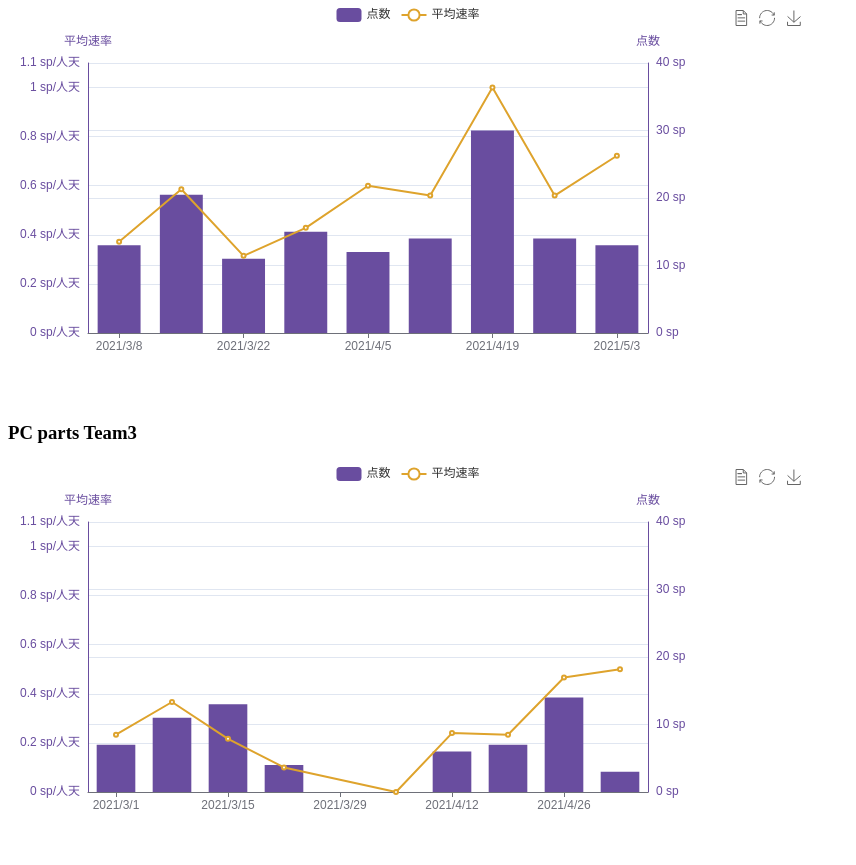
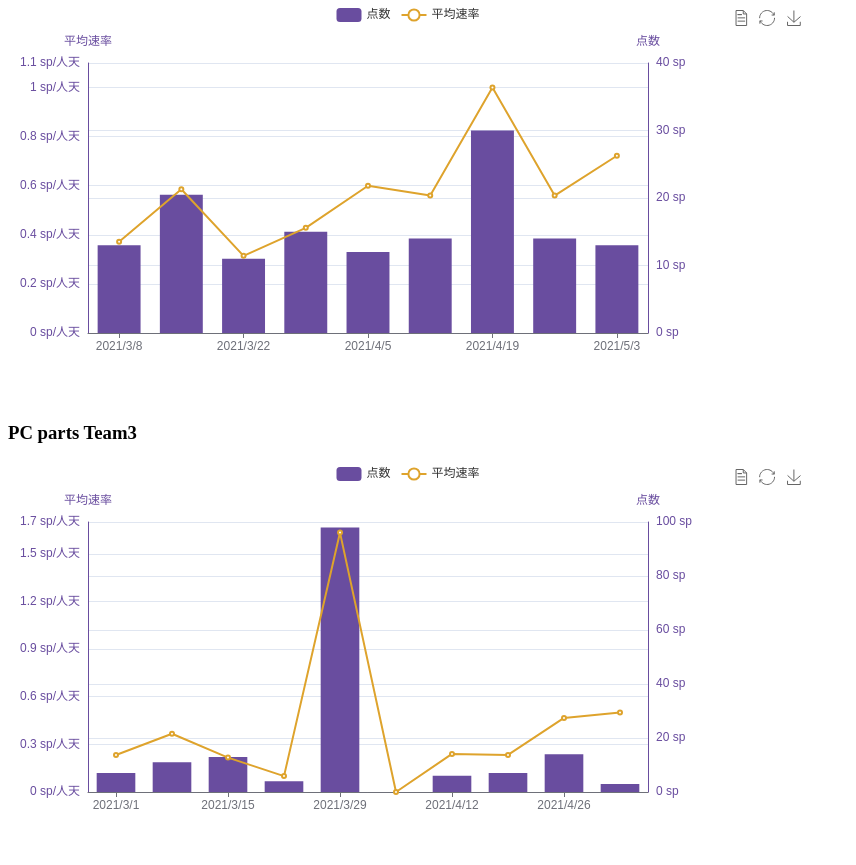
Before and after one commit to zhengzhanpeng/work_flow_show, a plain HTML site: page index.html in a window 1280 px wide. Shown: the part 516-1381 px from the top of the page, without its empty margins (0-856 px from the left). Drawn offline with Linux system fonts and the light colour scheme.

Commit message:
[shiwei] add all parts
Signed-off-by: shiwei.fu <shiwei.fu@thoughtworks.com>

```diff
--- a/index.html
+++ b/index.html
@@ -255,7 +255,7 @@
                 type: 'value',
                 name: '点数',
                 min: 0,
-                max: 40,
+                max: 100,
                 position: 'right',
                 axisLine: {
                     show: true,
@@ -271,7 +271,7 @@
                 type: 'value',
                 name: '平均速率',
                 min: 0,
-                max: 1.1,
+                max: 1.7,
                 position: 'left',
                 axisLine: {
                     show: true,
```
